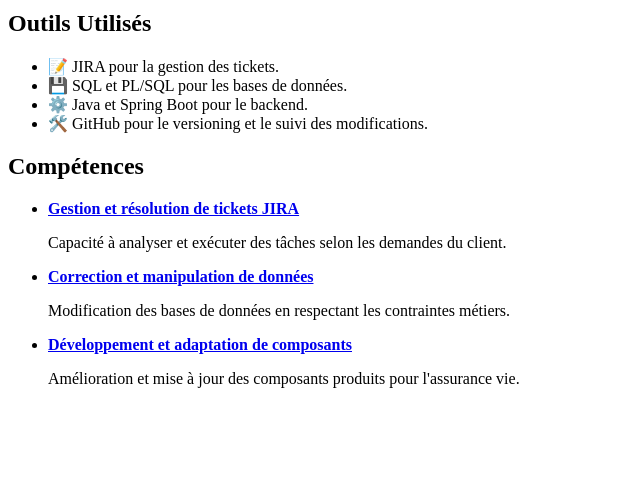
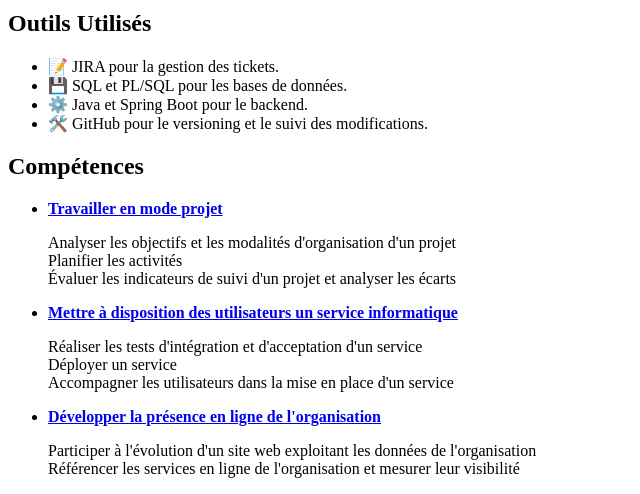
Before and after one commit to BertheAdrien/portfolio, a PHP site: template src/pages/projectTicketing.php in a window 1280 px wide. Shown: the part 1300-1794 px from the top of the page, without its empty margins (0-640 px from the left). Before the commit the page ends 1688 px from the top, so only its background shows below. Run offline with PHP 8.4, Linux system fonts and the light colour scheme; the template is opened without the code that fills it, so the values that code supplies are empty.

Commit message:
update compétences

```diff
--- a/src/pages/projectTicketing.php
+++ b/src/pages/projectTicketing.php
@@ -6,7 +6,7 @@ $pageTitle = 'Expérience Pro - Adrien Berthe';
     <div id="fh5co-intro">
         <div class="row animate-box">
             <div class="col-md-8 col-md-offset-2 col-md-pull-2">
-                <h2>Expérience en Entreprise</h2>
+                <h2>Le système de tickets chez CGI</h2>
             </div>
         </div>
     </div>
@@ -74,14 +74,19 @@ $pageTitle = 'Expérience Pro - Adrien Berthe';
         <div class="col-md-12">
             <h2>Compétences</h2>
             <ul>
-                <li><strong><a href="?page=competences">Gestion et résolution de tickets JIRA</a></strong></li>
-                <p>Capacité à analyser et exécuter des tâches selon les demandes du client.</p>
+                <li><strong><a href="?page=competences">Travailler en mode projet</a></strong></li>
+                <p>Analyser les objectifs et les modalités d'organisation d'un projet
+                <br>Planifier les activités
+                <br>Évaluer les indicateurs de suivi d'un projet et analyser les écarts</p>
 
-                <li><strong><a href="?page=competences">Correction et manipulation de données</a></strong></li>
-                <p>Modification des bases de données en respectant les contraintes métiers.</p>
+                <li><strong><a href="?page=competences">Mettre à disposition des utilisateurs un service informatique</a></strong></li>
+                <p>Réaliser les tests d'intégration et d'acceptation d'un service
+                <br>Déployer un service
+                <br>Accompagner les utilisateurs dans la mise en place d'un service</p>
 
-                <li><strong><a href="?page=competences">Développement et adaptation de composants</a></strong></li>
-                <p>Amélioration et mise à jour des composants produits pour l'assurance vie.</p>
+                <li><strong><a href="?page=competences">Développer la présence en ligne de l'organisation</a></strong></li>
+                <p>Participer à l'évolution d'un site web exploitant les données de l'organisation
+                <br>Référencer les services en ligne de l'organisation et mesurer leur visibilité</p>
             </ul>
         </div>
     </div>
```
Also changed, not shown: src/pages/projectClickNEat.php (+11 -6 lines), src/pages/projectModificationProgramme.php (+11 -6 lines).
